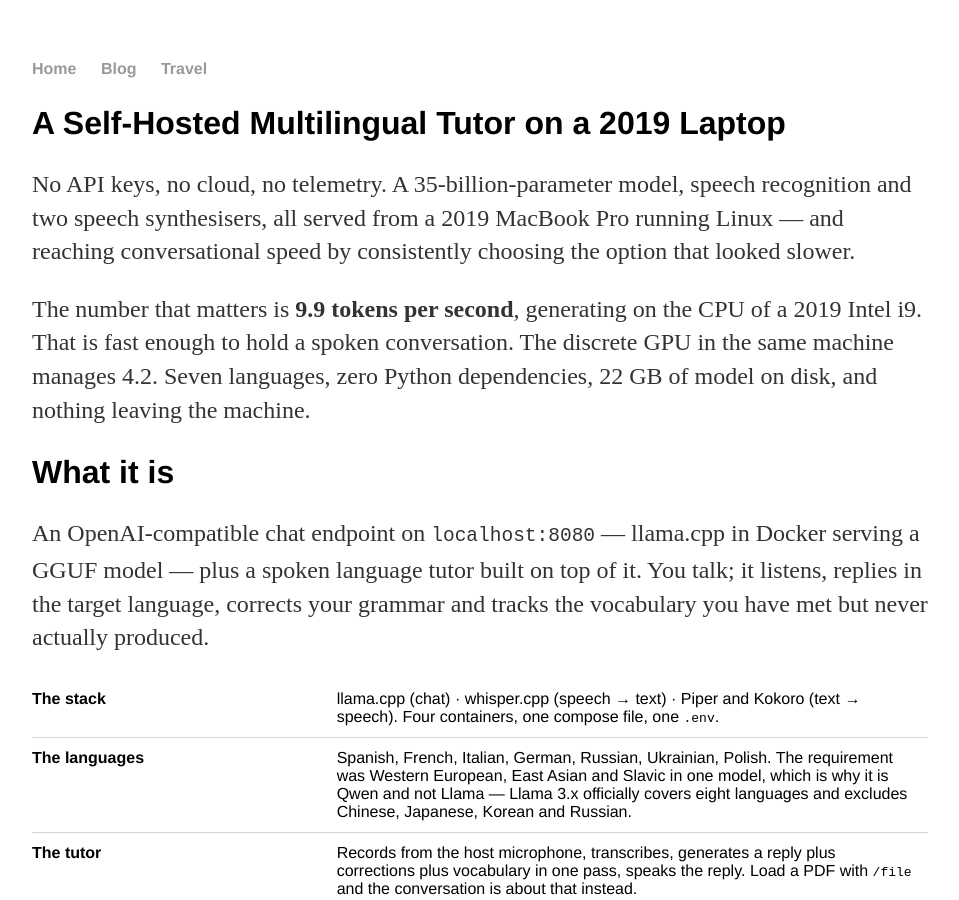
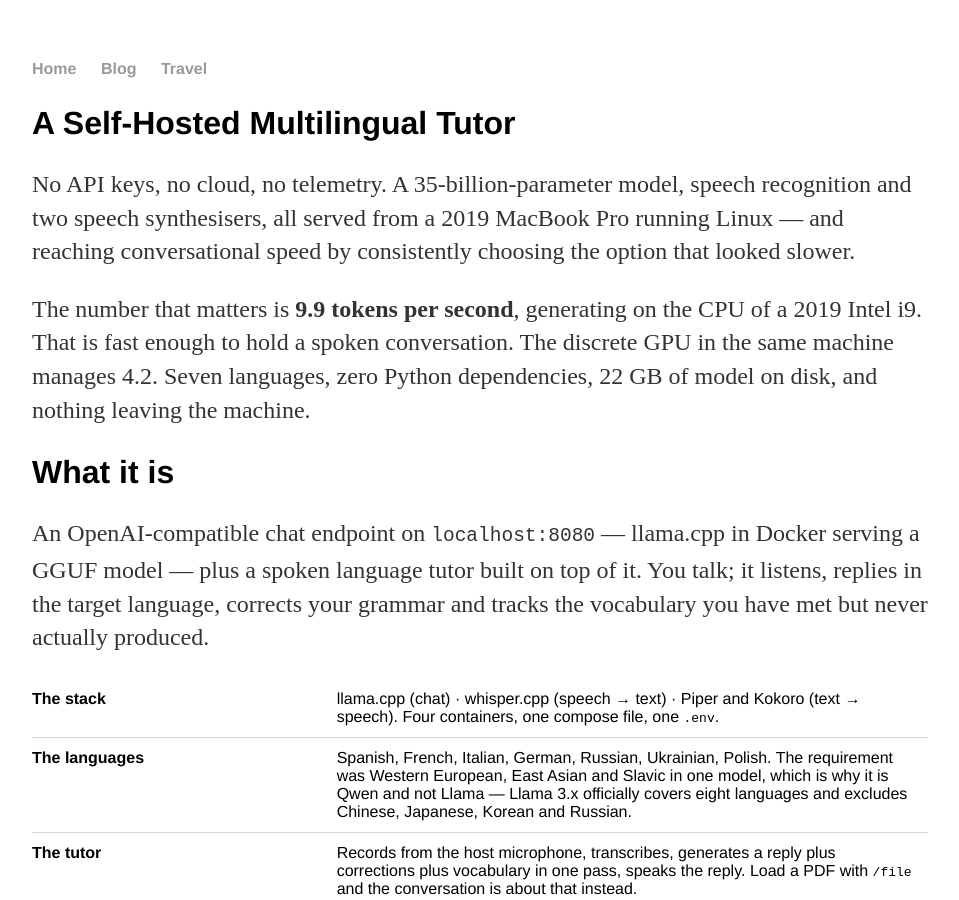
Before and after one commit to IKOSTYUK/ikostyuk.github.io, a Jekyll site: the page built from _posts/2026-08-31-A-Self-Hosted-Multilingual-Tutor-on-a-2019-Laptop.md, in a window 1280 px wide and 900 px high. Shown: the whole window, without its empty margins (160-1119 px from the left). Built offline with Jekyll 4.4.1, drawn with Linux system fonts in a browser that asks for light colours.

Commit message:
Update title for multilingual tutor post
Removed the specific mention of 'on a 2019 Laptop' from the title for clarity.

```diff
--- a/_posts/2026-08-31-A-Self-Hosted-Multilingual-Tutor-on-a-2019-Laptop.md
+++ b/_posts/2026-08-31-A-Self-Hosted-Multilingual-Tutor-on-a-2019-Laptop.md
@@ -3,7 +3,7 @@
 title: A Self-Hosted Multilingual Tutor
 ---
 
-## A Self-Hosted Multilingual Tutor on a 2019 Laptop
+## A Self-Hosted Multilingual Tutor
 
 No API keys, no cloud, no telemetry. A 35-billion-parameter model, speech recognition and two speech synthesisers, all served from a 2019 MacBook Pro running Linux — and reaching conversational speed by consistently choosing the option that looked slower.
 
```
